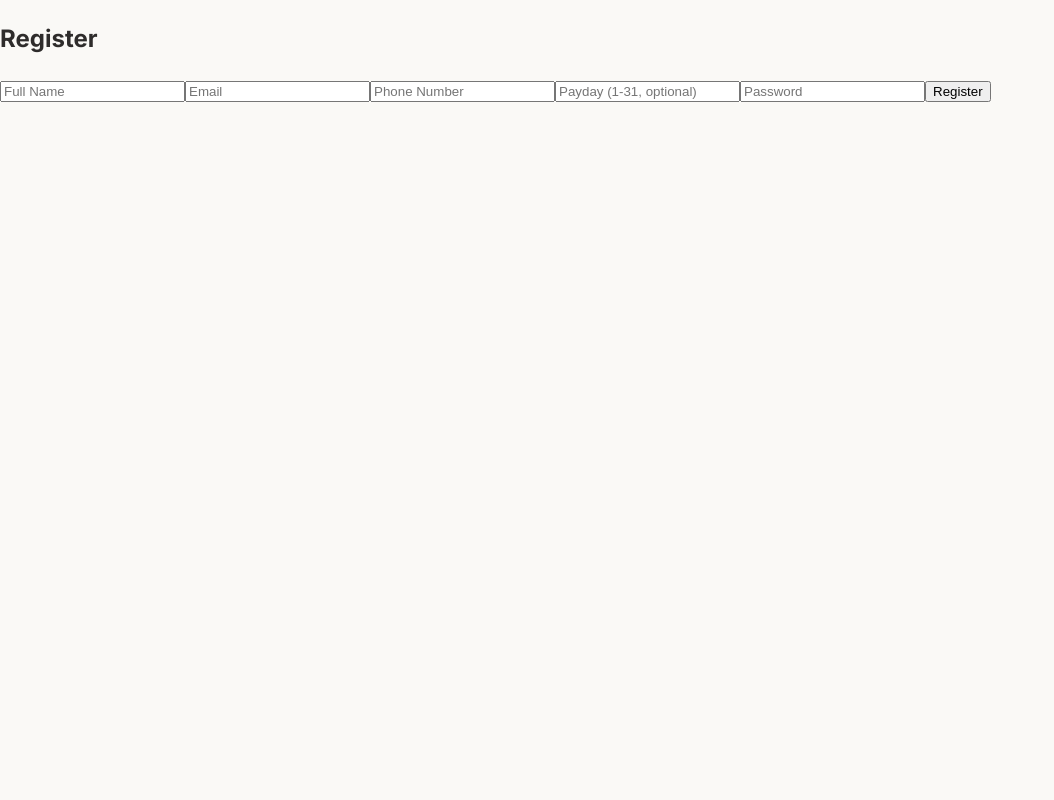
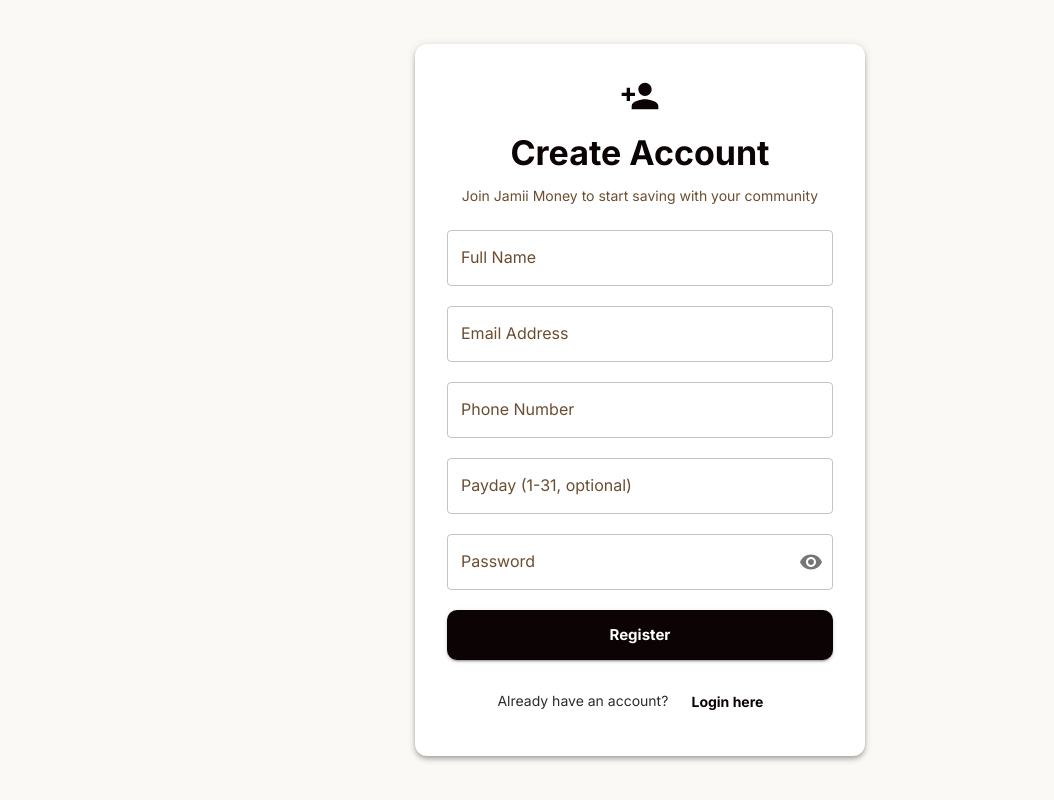
Before and after one commit to shem958/jamii-money, a Next.js app: page /register in a window 1280 px wide. Shown: the whole page, without its empty margins (0-1054 px from the left). Built offline with nearby package versions, Linux system fonts and the light colour scheme; no server answers.

Commit message:
refactor: improve error handling and UI for login and registration pages; update authApi response types

```diff
--- a/app/(auth)/register/page.tsx
+++ b/app/(auth)/register/page.tsx
@@ -1,22 +1,33 @@
-// app/(auth)/register/page.tsx (Updated for robust error handling)
 'use client';
 
+import {
+  Box,
+  Button,
+  TextField,
+  Typography,
+  Paper,
+  Stack,
+  Alert,
+  IconButton,
+  InputAdornment,
+  CircularProgress
+} from '@mui/material';
+import { Visibility, VisibilityOff, PersonAdd as RegisterIcon } from '@mui/icons-material';
 import { useRegisterMutation } from '@/redux/api/authApi';
 import { useRouter } from 'next/navigation';
+import { useState } from 'react';
 import { useForm, SubmitHandler } from 'react-hook-form';
 import { z } from 'zod';
 import { zodResolver } from '@hookform/resolvers/zod';
 
-// 1. Define Zod schema for form input validation (all inputs start as strings)
+// 1. Define Zod schema for form input validation
 const RegisterFormSchema = z.object({
   name: z.string().min(2, 'Full Name is required'),
   email: z.string().email('Invalid email address'),
   phone: z.string().min(10, 'Phone must be at least 10 digits'),
   password: z.string().min(6, 'Password must be at least 6 characters'),
-
   payday: z.string().optional().refine(val => {
     if (!val || val === '') return true;
-
     const num = Number(val);
     return Number.isInteger(num) && num >= 1 && num <= 31;
   }, {
@@ -29,10 +40,11 @@
     payday?: number;
 };
 
-
 export default function RegisterPage() {
   const router = useRouter();
-  const [registerUser, { isLoading, isError, isSuccess }] = useRegisterMutation();
+  const [showPassword, setShowPassword] = useState(false);
+  const [registerUser, { isLoading }] = useRegisterMutation();
+  const [serverError, setServerError] = useState<string | null>(null);
 
   const { register, handleSubmit, formState: { errors } } = useForm<RegisterFormInputs>({
     resolver: zodResolver(RegisterFormSchema),
@@ -46,6 +58,7 @@
   });
 
   const onSubmit: SubmitHandler<RegisterFormInputs> = async (data) => {
+    setServerError(null);
     const payload: RegisterPayload = {
         ...data,
         payday: data.payday ? Number(data.payday) : undefined,
@@ -56,88 +69,128 @@
       alert('Registration successful! Redirecting to login.');
       router.push('/login');
     } catch (err: any) {
-      // IMPROVED ERROR LOGGING: Logs the full RTK Query error object
       console.error('Registration failed:', err);
-
-      // IMPROVED ERROR MESSAGE EXTRACTION (Handles the nested error structure from NestJS filter)
       let errorMessage = 'Registration failed. Please check your inputs.';
 
       if (err.data && err.data.message) {
-        // If NestJS sent a custom message (e.g., ConflictException for duplicate user)
         errorMessage = Array.isArray(err.data.message)
-            ? err.data.message[0] // If NestJS ValidationPipe returned an array of errors
+            ? err.data.message[0]
             : err.data.message;
       }
-
-      alert(errorMessage);
+      setServerError(errorMessage);
     }
   };
 
   return (
-    <div className="flex justify-center items-center min-h-screen bg-gray-50">
-      <form
-        onSubmit={handleSubmit(onSubmit)}
-        className="p-8 border rounded-lg shadow-md w-96 bg-white"
+    <Box
+      display="flex"
+      justifyContent="center"
+      alignItems="center"
+      minHeight="100vh"
+      bgcolor="#faf9f6"
+      px={2}
     >
-        <h2 className="text-2xl font-semibold mb-4 text-center">Register</h2>
+      <Paper elevation={4} sx={{ p: 4, width: '100%', maxWidth: 450, borderRadius: 3 }}>
+        <Box textAlign="center" mb={3}>
+          <RegisterIcon color="primary" sx={{ fontSize: 40, mb: 1 }} />
+          <Typography variant="h4" fontWeight="bold" color="primary" gutterBottom>
+            Create Account
+          </Typography>
+          <Typography variant="body2" color="text.secondary">
+            Join Jamii Money to start saving with your community
+          </Typography>
+        </Box>
 
-        <input
-          type="text"
-          placeholder="Full Name"
+        {serverError && (
+          <Alert severity="error" sx={{ mb: 3 }}>
+            {serverError}
+          </Alert>
+        )}
+
+        <form onSubmit={handleSubmit(onSubmit)}>
+          <Stack spacing={2.5}>
+            <TextField
+              fullWidth
+              label="Full Name"
               {...register('name')}
-          className="w-full mb-3 p-2 border rounded"
+              error={!!errors.name}
+              helperText={errors.name?.message}
+              disabled={isLoading}
             />
-        {errors.name && <p className="text-red-500 text-xs mb-3">{errors.name.message}</p>}
 
-        <input
+            <TextField
+              fullWidth
+              label="Email Address"
               type="email"
-          placeholder="Email"
               {...register('email')}
-          className="w-full mb-3 p-2 border rounded"
+              error={!!errors.email}
+              helperText={errors.email?.message}
+              disabled={isLoading}
             />
-        {errors.email && <p className="text-red-500 text-xs mb-3">{errors.email.message}</p>}
 
-        <input
-          type="text"
-          placeholder="Phone Number"
+            <TextField
+              fullWidth
+              label="Phone Number"
               {...register('phone')}
-          className="w-full mb-3 p-2 border rounded"
+              error={!!errors.phone}
+              helperText={errors.phone?.message}
+              disabled={isLoading}
             />
-        {errors.phone && <p className="text-red-500 text-xs mb-3">{errors.phone.message}</p>}
 
-        <input
+            <TextField
+              fullWidth
+              label="Payday (1-31, optional)"
               type="number"
-          placeholder="Payday (1-31, optional)"
               {...register('payday')}
-          className="w-full mb-3 p-2 border rounded"
+              error={!!errors.payday}
+              helperText={errors.payday?.message}
+              disabled={isLoading}
             />
-        {errors.payday && <p className="text-red-500 text-xs mb-3">{errors.payday.message}</p>}
 
-        <input
-          type="password"
-          placeholder="Password"
+            <TextField
+              fullWidth
+              label="Password"
+              type={showPassword ? 'text' : 'password'}
               {...register('password')}
-          className="w-full mb-4 p-2 border rounded"
+              error={!!errors.password}
+              helperText={errors.password?.message}
+              disabled={isLoading}
+              InputProps={{
+                endAdornment: (
+                  <InputAdornment position="end">
+                    <IconButton onClick={() => setShowPassword(!showPassword)} edge="end">
+                      {showPassword ? <VisibilityOff /> : <Visibility />}
+                    </IconButton>
+                  </InputAdornment>
+                ),
+              }}
             />
-        {errors.password && <p className="text-red-500 text-xs mb-4">{errors.password.message}</p>}
 
-        <button
+            <Button
               type="submit"
+              variant="contained"
+              size="large"
+              fullWidth
               disabled={isLoading}
-          className="w-full bg-blue-600 text-white py-2 rounded hover:bg-blue-700 transition"
+              sx={{ py: 1.5, mt: 1, fontWeight: 'bold' }}
             >
-          {isLoading ? 'Registering...' : 'Register'}
-        </button>
+              {isLoading ? <CircularProgress size={24} color="inherit" /> : 'Register'}
+            </Button>
 
-        {isError && (
-          <p className="text-red-500 mt-3 text-center">Registration failed. Please try again.</p>
-        )}
-        {isSuccess && (
-          <p className="text-green-500 mt-3 text-center">
-            Registration successful! Redirecting to login.
-          </p>
-        )}
+            <Box textAlign="center">
+              <Typography variant="body2">
+                Already have an account?{' '}
+                <Button
+                  onClick={() => router.push('/login')}
+                  sx={{ textTransform: 'none', fontWeight: 'bold' }}
+                >
+                  Login here
+                </Button>
+              </Typography>
+            </Box>
+          </Stack>
         </form>
-    </div>
+      </Paper>
+    </Box>
   );
 }
--- a/redux/api/authApi.ts
+++ b/redux/api/authApi.ts
@@ -1,26 +1,42 @@
 import { baseApi } from './baseApi';
 import { AuthUser } from '../types';
 
+// Response shape AFTER interceptor unwrapping
 export interface LoginResponse {
   access_token: string;
   user: AuthUser;
 }
 
+export interface RegisterRequest {
+  name: string;
+  email: string;
+  phone: string;
+  password: string;
+  payday?: number;
+}
+
 export const authApi = baseApi.injectEndpoints({
   endpoints: (builder) => ({
+    // ✅ LOGIN
     login: builder.mutation<LoginResponse, { email: string; password: string }>({
       query: (credentials) => ({
         url: '/auth/login',
         method: 'POST',
         body: credentials,
       }),
+      // ✅ UNWRAP NestJS ResponseInterceptor
+      transformResponse: (response: any) => response.data,
     }),
-    register: builder.mutation<any, any>({
+
+    // ✅ REGISTER
+    register: builder.mutation<{ message: string; user: AuthUser }, RegisterRequest>({
       query: (userData) => ({
         url: '/auth/register',
         method: 'POST',
         body: userData,
       }),
+      // Optional but recommended for consistency
+      transformResponse: (response: any) => response.data,
     }),
   }),
 });
```
Also changed, not shown: app/(auth)/login/page.tsx (+13 -83 lines). Lines whose indentation alone changed are shown as unchanged.
